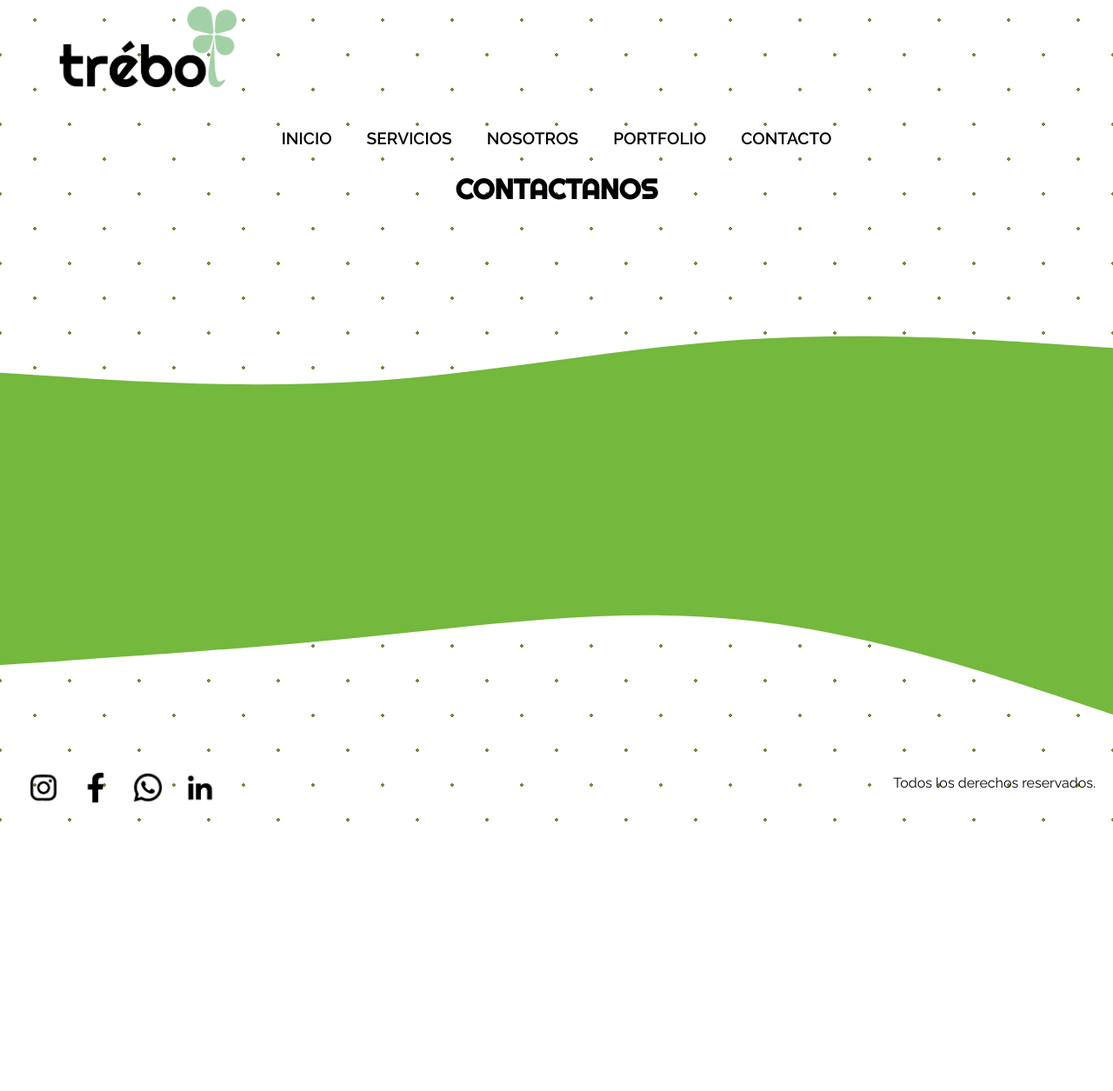
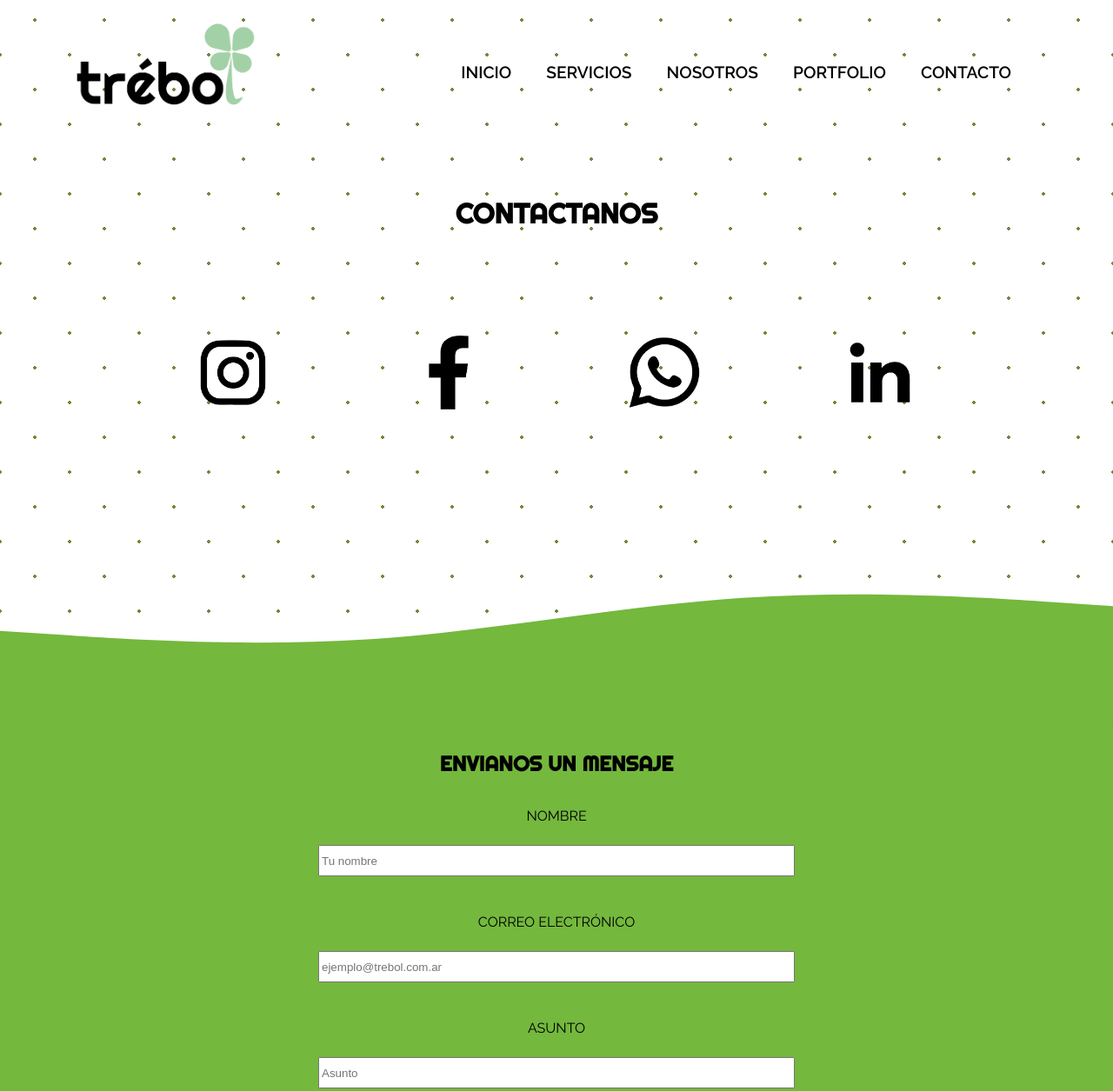
Before and after one commit to jpinosuarez/trebol-coderhouse, a plain HTML site: page pages/contacto.html in a window 1280 px wide. Shown: the part 17-1272 px from the top of the page at 87% size. Before the commit the page ends 978 px from the top, so only its background shows below. Drawn offline with Linux system fonts and the light colour scheme.

Commit message:
cambios
cambios listos para segunda entrega

```diff
--- a/css/main.css
+++ b/css/main.css
@@ -436,6 +436,88 @@ footer {
     justify-items: center;
 }
 
-.conteneor-portfolio {
+.contenedor-portfolio {
     transition: .2s ease-in-out;
 }
+
+.contenedor-portfolio:hover {
+    transform: scale(1.1);
+}
+
+/* ======================= */
+/* estilos para contacto.html */
+
+.header-contacto {
+    padding: 20px;
+    display: grid;
+    grid-template-areas:
+    'logo nav nav'
+    'titulo-contacto titulo-contacto titulo-contacto'
+    'rrss rrss rrss'
+    ;
+    grid-row-gap: 40px;
+    grid-template-columns: 1fr 1fr 1fr;
+}
+
+#titulo-contacto {
+    grid-area: titulo-contacto;
+    text-align: center;
+}
+
+.contenedor-rrss-contacto {
+    margin: 50px 0 50px 0;
+    grid-area: rrss;
+    display: flex;
+    flex-flow: row wrap;
+    width: 80%;
+    justify-self: center;
+    justify-content: space-around;
+}
+
+.contenedor-rrss-contacto a img {
+    width: 100px;
+}
+
+.contenedor-rrss-contacto a{
+    transition: .2s ease-in-out;
+}
+
+.contenedor-rrss-contacto a:hover {
+    transform: scale(1.2);
+}
+
+#main-contacto {
+    background-color: #74b83d;
+    padding: 20px;
+    display: flex;
+    flex-flow: column wrap;
+}
+
+/* formulario contacto */
+
+#main-contacto h2 {
+    text-align: center;
+}
+
+.form {
+    width: 100%;
+    max-width: 600px;
+    margin: auto;
+    display: flex;
+    flex-direction: column;
+    justify-content: center;
+    align-items: center;
+}
+
+.form input {
+    width: 90%;
+    height: 30px;
+    margin: 0.5rem;
+}
+
+.form button {
+    padding: 0.5em 1em;
+    border: none;
+    cursor: pointer;
+    margin-bottom: 30px;
+}
--- a/pages/contacto.html
+++ b/pages/contacto.html
@@ -13,7 +13,7 @@
     <!-- Google fonts -->
 </head>
 <body>
-    <header class="header-secundario">
+    <header class="header-contacto">
         <div class="logo-principal">
             <a href="../index.html" ><img src="../public/trebol-logo.png" alt=""></a>
         </div>
@@ -27,16 +27,38 @@
                 <span class="line"></span>
             </ul>
         </nav>
-
-        <h1 id="titulo-servicios">CONTACTANOS</h1>
+        <h1 id="titulo-contacto">CONTACTANOS</h1>
+        <div class="contenedor-rrss-contacto">
+            <a href=""><img src="../public/ig_Mesa de trabajo 1.png" alt="instagram"></a>
+            <a href=""><img src="../public/fb_Mesa de trabajo 1.png" alt="facebook"></a>
+            <a href=""><img src="../public/wpp_Mesa de trabajo 1.png" alt="whatsapp"></a>
+            <a href=""><img src="../public/lknd_Mesa de trabajo 1.png" alt="linkedin"></a>
+        </div>
     </header>
 
     <!-- waves de https://getwaves.io/ -->
     <svg class="wave-top wave" xmlns="http://www.w3.org/2000/svg" viewBox="0 0 1440 320"><path fill="#74b83d" fill-opacity="1" d="M0,192L80,197.3C160,203,320,213,480,202.7C640,192,800,160,960,149.3C1120,139,1280,149,1360,154.7L1440,160L1440,320L1360,320C1280,320,1120,320,960,320C800,320,640,320,480,320C320,320,160,320,80,320L0,320Z"></path></svg>
     <!-- waves de https://getwaves.io/ -->
 
-    <main id="main-inicio">
-
+    <main id="main-contacto">
+        <h2>ENVIANOS UN MENSAJE</h2>
+            <div>
+                <form class="form" action="">
+                    <p>NOMBRE</p>
+                    <input type="text" placeholder="Tu nombre" required>
+                    <br>
+                    <p>CORREO ELECTRÓNICO</p>
+                    <input type="email" placeholder="ejemplo@trebol.com.ar" required>
+                    <br>
+                    <p>ASUNTO</p>
+                    <input type="text" placeholder="Asunto" required>
+                    <br>
+                    <p>MENSAJE</p>
+                    <textarea name="mensaje" id="mensaje" cols="70" rows="10" placeholder="Tu mensaje" required></textarea>
+                    <br>
+                    <button type="submit">Enviar</button>
+                </form>
+            </div>
     </main>
     <!-- waves de https://getwaves.io/ -->
     <svg class="wave" xmlns="http://www.w3.org/2000/svg" viewBox="0 0 1440 320"><path fill="#74b83d" fill-opacity="1" d="M0,224L80,218.7C160,213,320,203,480,186.7C640,171,800,149,960,165.3C1120,181,1280,235,1360,261.3L1440,288L1440,0L1360,0C1280,0,1120,0,960,0C800,0,640,0,480,0C320,0,160,0,80,0L0,0Z"></path></svg>
```
